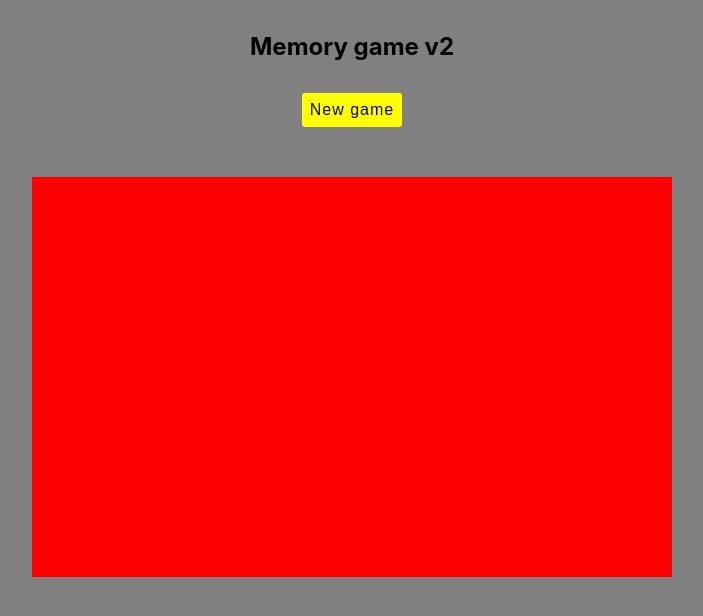
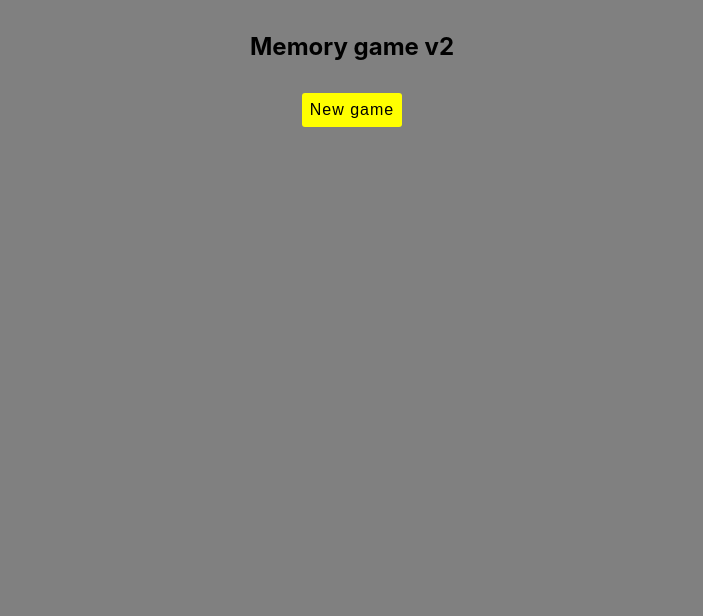
Before and after one commit to miloss98/memory-game, a React (Create React App) app: page / in a window 1280 px wide. Shown: the top 616 px of the page, without its empty margins (288-991 px from the left). Built offline with nearby package versions, Linux system fonts and the light colour scheme.

Commit message:
app fully functional

```diff
--- a/src/App.js
+++ b/src/App.js
@@ -56,8 +56,7 @@ const App = () => {
         });
         resetTurn();
       } else {
-        console.log("not match!");
-        resetTurn();
+        setTimeout(() => resetTurn(), 1000);
       }
     }
   }, [firstChoice, secondChoice]);
@@ -81,7 +80,14 @@ const App = () => {
         {cards.map((card) => {
           const { id } = card;
           return (
-            <SingleCard key={id} card={card} handleChoice={handleChoice} />
+            <SingleCard
+              key={id}
+              card={card}
+              handleChoice={handleChoice}
+              flipped={
+                card === firstChoice || card === secondChoice || card.matched
+              }
+            />
           );
         })}
       </div>
--- a/src/app.css
+++ b/src/app.css
@@ -29,9 +29,6 @@
 .card-grid {
   display: grid;
   grid-template-columns: 1fr 1fr 1fr 1fr;
-  grid-gap: 20px;
-  background-color: red;
-  height: 50%;
-  width: 50%;
-  margin-top: 50px;
+  grid-gap: 10px;
+  margin-top: 2rem;
 }
--- a/src/components/SingleCard.jsx
+++ b/src/components/SingleCard.jsx
@@ -1,13 +1,13 @@
 import { cover } from "../assets/index";
 import "./singlecard.css";
 
-const SingleCard = ({ card, handleChoice }) => {
+const SingleCard = ({ card, handleChoice, flipped }) => {
   const handleClick = () => {
     handleChoice(card);
   };
   return (
     <article className="card">
-      <div>
+      <div className={flipped ? "flipped" : ""}>
         <img className="front" src={card.src} alt="card-front" />
         <img
           onClick={handleClick}
--- a/src/components/singlecard.css
+++ b/src/components/singlecard.css
@@ -2,9 +2,27 @@
   position: relative;
 }
 .card img {
-  width: 100%;
-  height: 200px;
   display: block;
+  height: 120px;
+  width: 150px;
   border: 1px solid lightgreen;
   border-radius: 5px;
+  background-color: gray;
 }
+.card .front {
+  transform: rotateY(90deg);
+  position: absolute;
+  transition: all ease-in 0.2s;
+}
+.flipped .front {
+  transform: rotateY(0deg);
+}
+/* back of car */
+/* .card .back {
+  transform: all ease-in 0.2s;
+  transition-delay: 0.2s;
+}
+.flipped .back {
+  transform: rotate(90deg);
+  transition-delay: 0s;
+} */
```
